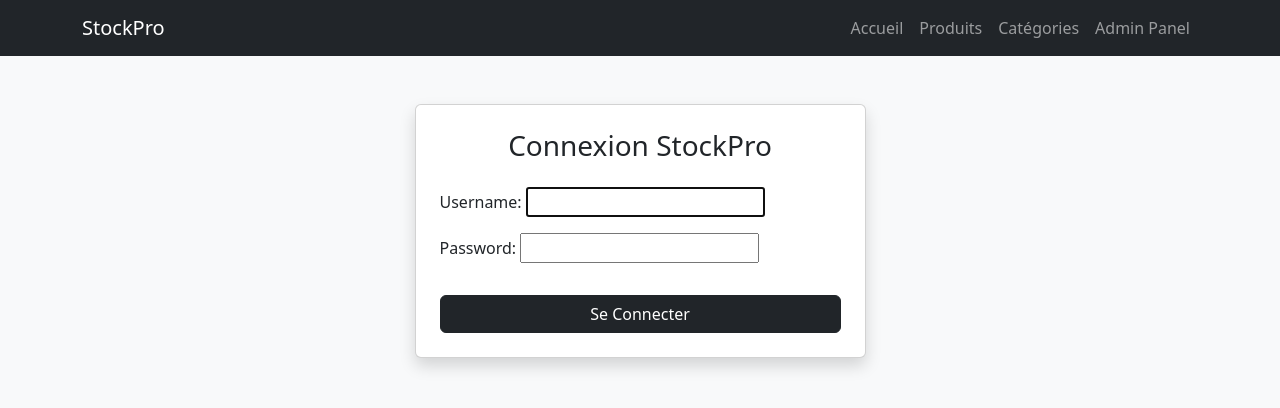
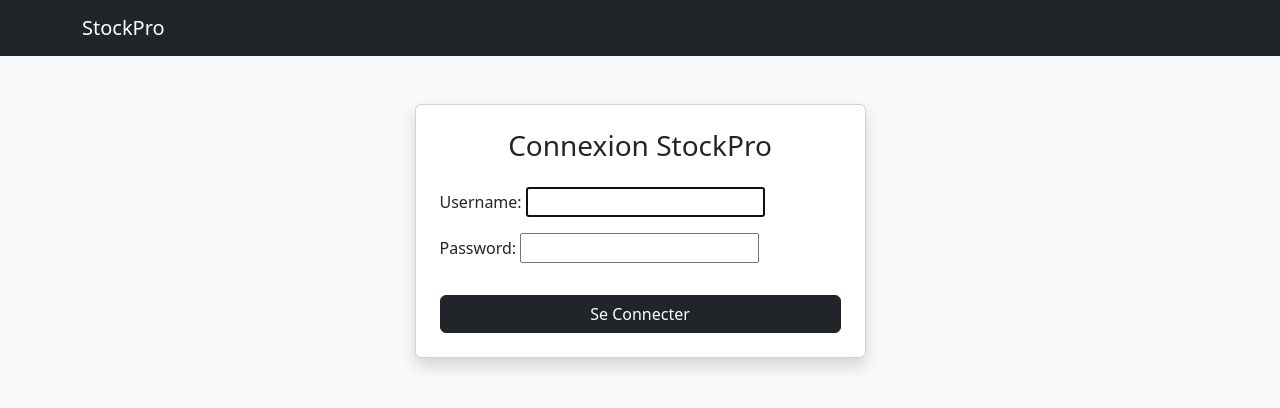
Before and after one commit to Marouankh1/gestion_stock, a Django app: a page that uses inventory/templates/inventory/base.html in a window 1280 px wide. Shown: the top 408 px of the page. Run offline with Django 5.2, Linux system fonts and the light colour scheme.

Commit message:
fix: wrap navbar links in authentication check for user access

```diff
--- a/inventory/templates/inventory/base.html
+++ b/inventory/templates/inventory/base.html
@@ -14,10 +14,16 @@
         <div class="container">
             <a class="navbar-brand" href="#">StockPro</a>
             <div class="navbar-nav ms-auto">
-                <a class="nav-link" href="">Accueil</a>
-                <a class="nav-link" href="{% url 'product_list' %}">Produits</a>
-                <a class="nav-link" href="{% url 'category_list' %}">Catégories</a>
-                <a class="nav-link" href="/admin/" target="_blank">Admin Panel</a>
+                {% if user.is_authenticated %}
+                    <a class="nav-link" href="{% url 'product_list' %}">Accueil</a>
+                    <a class="nav-link" href="{% url 'product_list' %}">Produits</a>
+                    <a class="nav-link" href="{% url 'category_list' %}">Catégories</a>
+                    <a class="nav-link" href="/admin/" target="_blank">Admin Panel</a>
+                    <form method="post" action="{% url 'logout' %}" class="d-inline">
+                        {% csrf_token %}
+                        <button type="submit" class="btn btn-outline-light btn-sm ms-2">Déconnexion</button>
+                    </form>
+                {% endif %}
             </div>
         </div>
     </nav>
```
